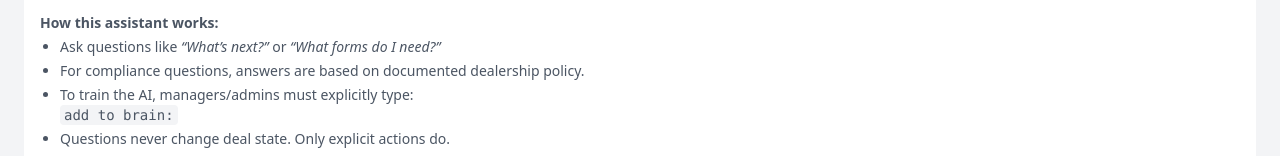
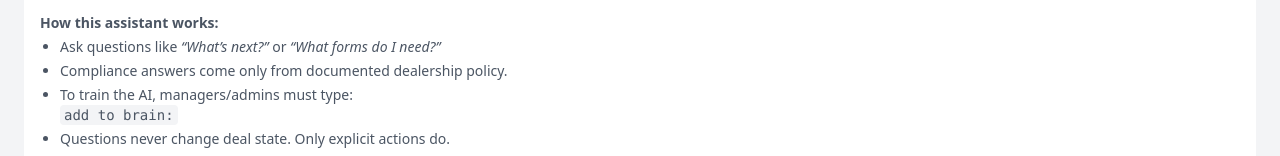
Before and after one commit to brettkues/cardealer-ai, a Next.js app: page /assistant/fi in a window 1280 px wide. Shown: the part 199-355 px from the top of the page. Built offline with nearby package versions, Linux system fonts and the light colour scheme; no server answers; the database is empty; sample sign-in values are in the browser's storage.

Commit message:
Update page.js

```diff
--- a/app/assistant/fi/page.js
+++ b/app/assistant/fi/page.js
@@ -36,7 +36,9 @@ export default function FIAssistant() {
         role: "assistant",
         content: data.answer || "No response.",
         source: data.source || null,
-        source_files: data.source_files || [],
+        source_files: Array.isArray(data.source_files)
+          ? data.source_files
+          : [],
         _id: `${Date.now()}-${Math.random()}`,
       };
 
@@ -68,13 +70,14 @@ export default function FIAssistant() {
           <strong>How this assistant works:</strong>
           <ul className="list-disc ml-5 mt-1 space-y-1">
             <li>
-              Ask questions like <em>“What’s next?”</em> or <em>“What forms do I need?”</em>
+              Ask questions like <em>“What’s next?”</em> or{" "}
+              <em>“What forms do I need?”</em>
             </li>
             <li>
-              For compliance questions, answers are based on documented dealership policy.
+              Compliance answers come only from documented dealership policy.
             </li>
             <li>
-              To train the AI, managers/admins must explicitly type:
+              To train the AI, managers/admins must type:
               <br />
               <code className="bg-gray-100 px-1 py-0.5 rounded">
                 add to brain:
```
